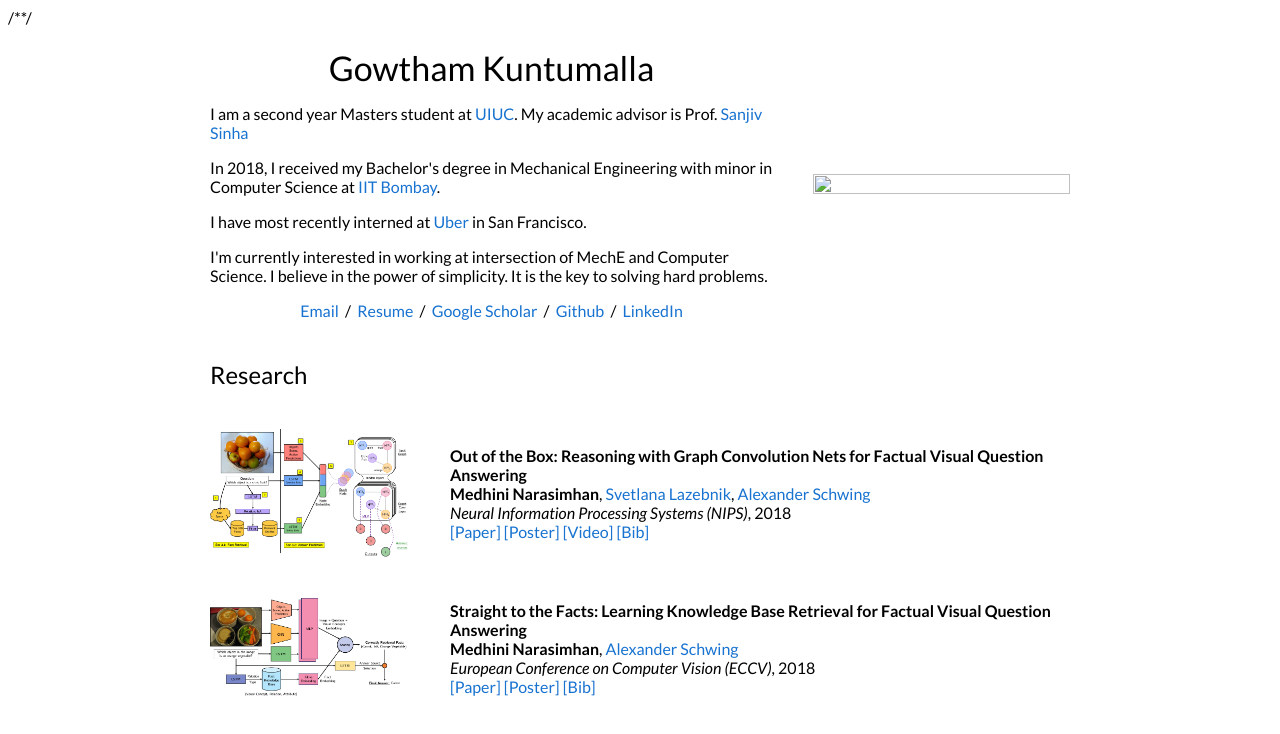
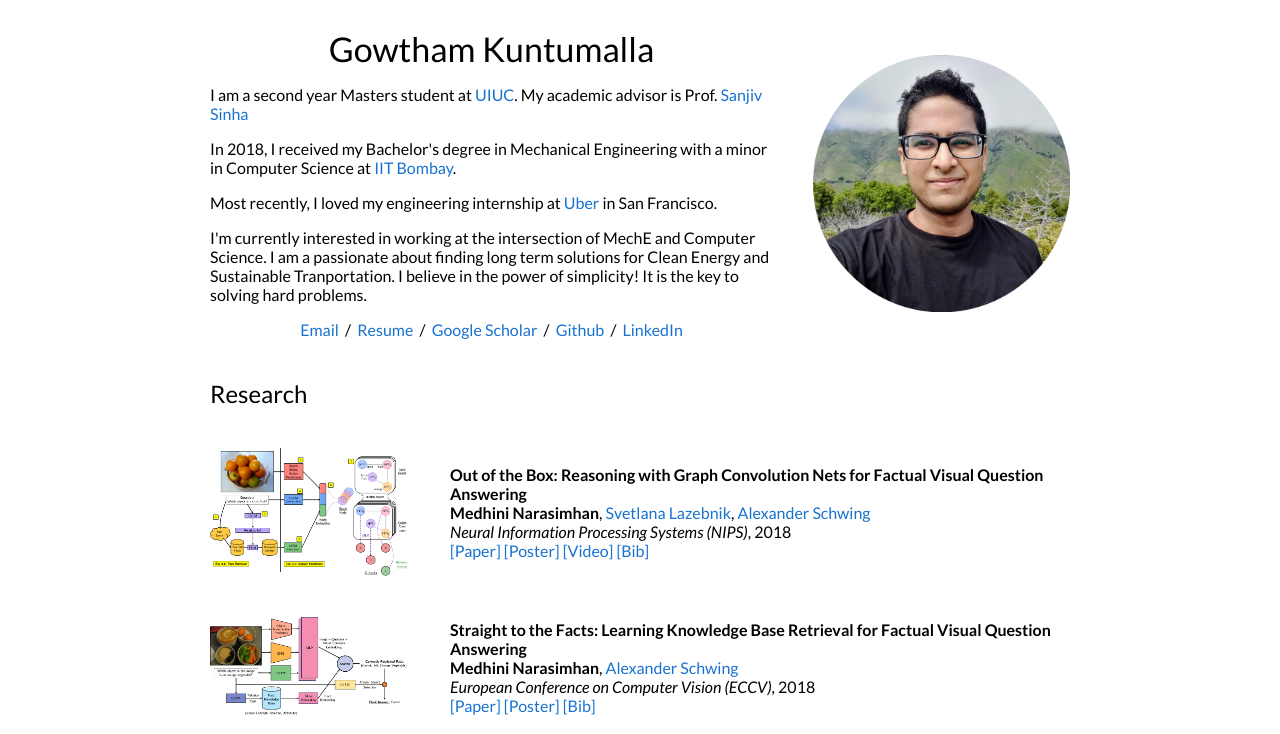
Before and after one commit to gowthamkuntumalla/gowthamkuntumalla.github.io, a plain HTML site: page index.html in a window 1280 px wide. Shown: the top 734 px of the page. Drawn offline with Linux system fonts and the light colour scheme.

Commit message:
more updates

```diff
--- a/index.html
+++ b/index.html
@@ -4,7 +4,7 @@
 <head>
   <meta name=viewport content=“width=800”>
   <meta name="generator" content="HTML Tidy for Linux/x86 (vers 11 February 2007), see www.w3.org">
-  /*<meta name="google-site-verification" content="XXjK99sZKdpFN8kxwbglvDK8Gbhanfx-QfZGGG_TU1M" />*/
+  <!-- <meta name="google-site-verification" content="XXjK99sZKdpFN8kxwbglvDK8Gbhanfx-QfZGGG_TU1M" /> -->
   <style type="text/css">
     /* Color scheme stolen from Sergey Karayev */
 
@@ -80,11 +80,11 @@
                 <name>Gowtham Kuntumalla</name>
               </p>
               <p>I am a second year Masters student at <a href="https://www.illinois.edu/">UIUC</a>. My academic advisor is Prof. <a href="https://mechanical.illinois.edu/directory/faculty/sanjiv">Sanjiv Sinha</a></p>
-              <p>In 2018, I received my Bachelor's degree in Mechanical Engineering with minor in Computer Science at <a href="http://www.iitb.ac.in/">IIT Bombay</a>.
+              <p>In 2018, I received my Bachelor's degree in Mechanical Engineering with a minor in Computer Science at <a href="http://www.iitb.ac.in/">IIT Bombay</a>.
 			  </p>
-              <p> I have most recently interned at <a href = "https://www.uber.com/"> Uber </a> in San Francisco. </p>
+              <p> Most recently, I loved my engineering internship at <a href = "https://www.uber.com/"> Uber </a> in San Francisco. </p>
 
-              <p> I'm currently interested in working at intersection of MechE and Computer Science. I believe in the power of simplicity. It is the key to solving hard problems.</p>
+              <p> I'm currently interested in working at the intersection of MechE and Computer Science. I am a passionate about finding long term solutions for Clean Energy and Sustainable Tranportation. I believe in the power of simplicity! It is the key to solving hard problems. </p>
 
               <p align=center>
                 <a href="mailto:gowthamkuntumalla@gmail.com">Email</a> &nbsp/&nbsp
@@ -95,7 +95,7 @@
               </p>
             </td>
             <td width="50%">
-              <img width="100%" src="images/gowtham.gif">
+              <img width="100%" src="images/gowtham.png">
             </td>
           </tr>
         </table>
@@ -244,7 +244,7 @@
           <tr><td>
           <br>
               <p align="right"><font size="2">
-              <a href="http://www.cs.berkeley.edu/~barron/">Cloned from here!</a>
+              <a href="http://www.cs.berkeley.edu/~barron/">Cloned from this simple website!</a>
               </font></p>
       </td></tr>
       </table>
```
Also changed, not shown: images/gowtham.png (added), images/medhini.gif (deleted), images/medhini.jpg (deleted).
